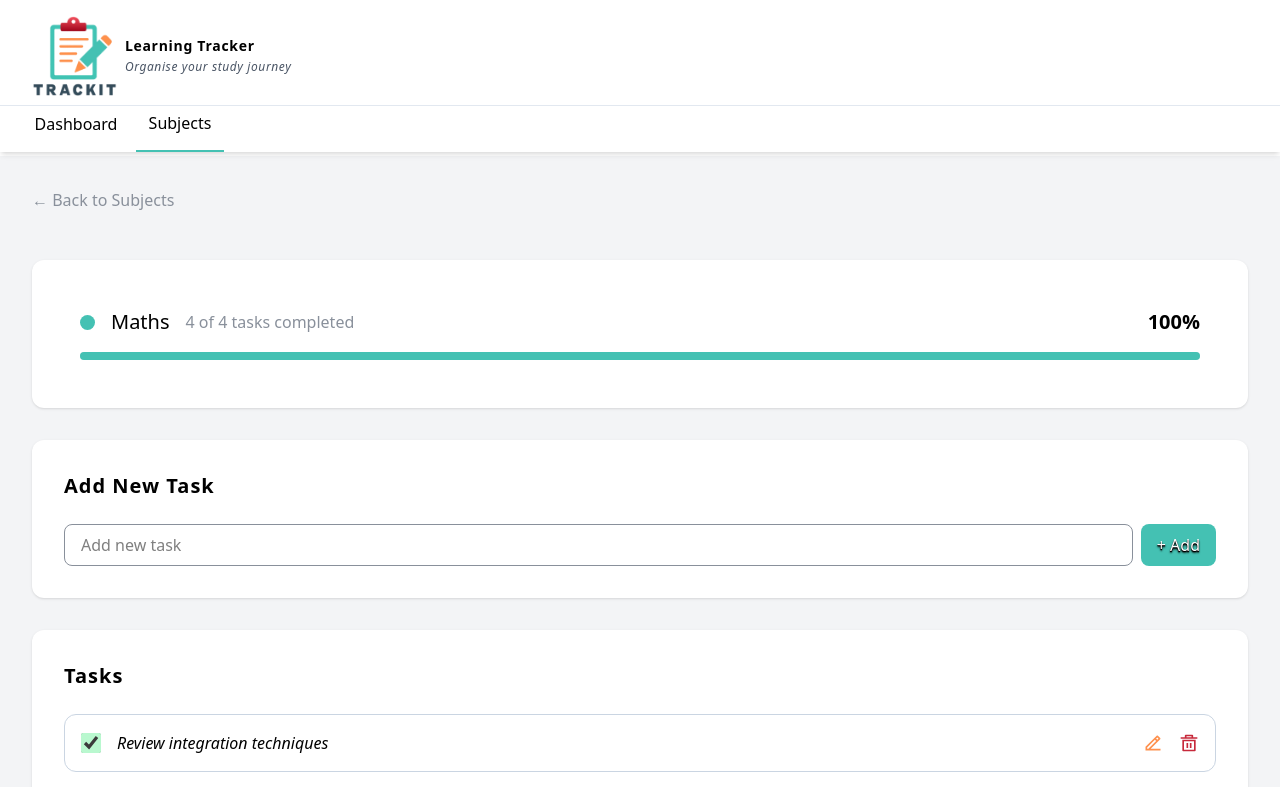
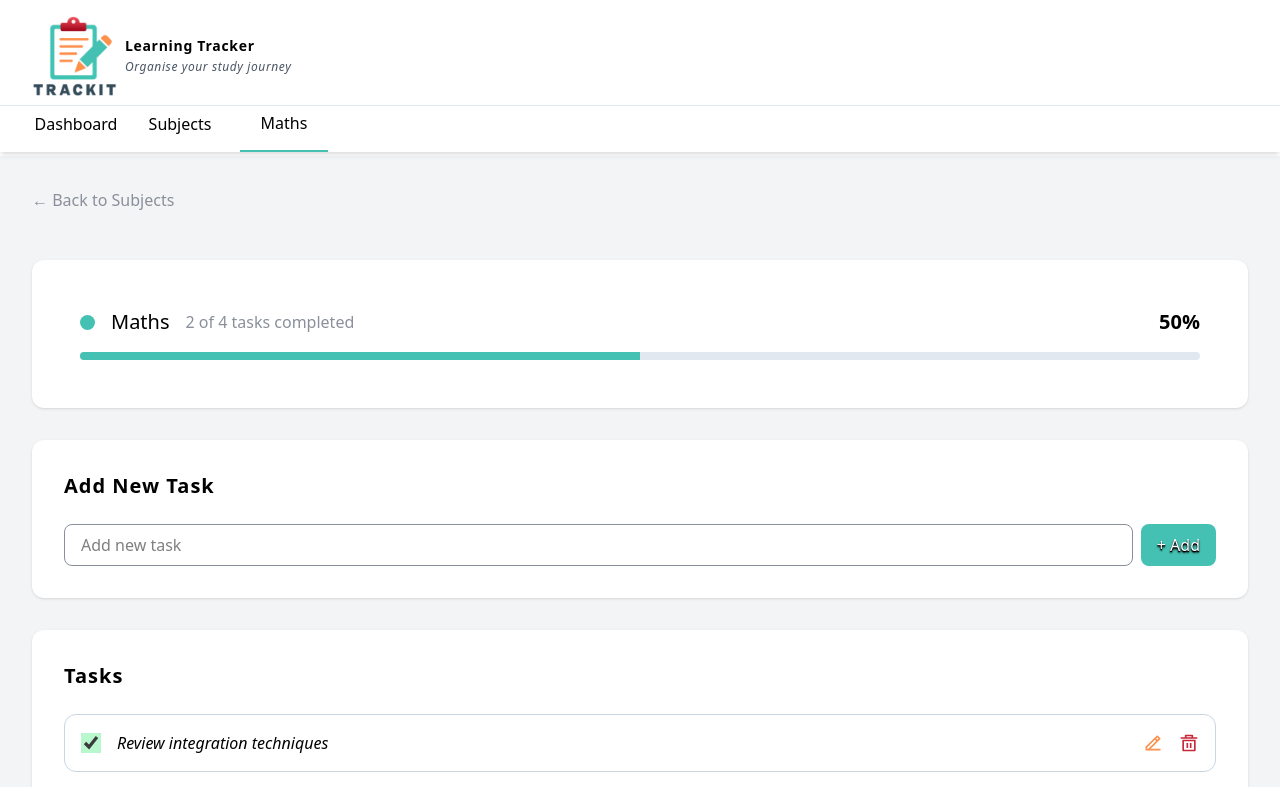
Before and after one commit to A-Karim2003/TrackIt, a React (Vite) app: page /subjects/1 in a window 1280 px wide. Shown: the top 787 px of the page. Built offline with nearby package versions, Linux system fonts and the light colour scheme; data requests are answered from the project's data file.

Commit message:
feat(nav): conditionally highlight subject name when on subject detail route

```diff
--- a/data/db.json
+++ b/data/db.json
@@ -17,12 +17,12 @@
         {
           "id": 3,
           "text": "Understand eigenvalues and eigenvectors",
-          "completed": true
+          "completed": false
         },
         {
           "id": 4,
           "text": "Solve 5 problems on probability distributions",
-          "completed": true
+          "completed": false
         }
       ]
     },
@@ -33,7 +33,7 @@
         {
           "id": 1,
           "text": "Study Newton's laws of motion",
-          "completed": false
+          "completed": true
         },
         {
           "id": 2,
@@ -93,7 +93,7 @@
           "completed": true
         },
         {
-          "id": "e714d5b5-c1d1-4e50-8be0-bb20a2b94ea9",
+          "id": "e289d4f5-e99e-4320-976b-eb1246bc98fb",
           "text": "Task 3",
           "completed": false
         }
--- a/src/AppLayout.jsx
+++ b/src/AppLayout.jsx
@@ -17,7 +17,7 @@ function AppLayout() {
       <main className="bg-gray-100 p-8 flex-1">
         <div className="max-w-[1440px] mx-auto">
           <Outlet />
-          <ToastContainer position="bottom-right" autoClose={3000} />
+          <ToastContainer position="bottom-right" autoClose={2000} />
         </div>
       </main>
     </div>
--- a/src/components/AllSubjects.jsx
+++ b/src/components/AllSubjects.jsx
@@ -18,7 +18,8 @@ function AllSubjects() {
 
       <div className="flex flex-col gap-8 ">
         {subjects.map((subject) => {
-          const { completedPercentage } = getSubjectStats(subject);
+          const { completedPercentage, completedCount } =
+            getSubjectStats(subject);
 
           return (
             <Subject
@@ -31,7 +32,9 @@ function AllSubjects() {
               completedPercentage={completedPercentage}
             >
               <small className="text-[14px] text-customGrey">
-                {`0/${subject.tasks.length}`} tasks completed
+                {completedCount} /{" "}
+                <span className="font-bold">{subject.tasks.length} </span>tasks
+                completed
               </small>
               <Actions
                 item={subject}
--- a/src/components/AppLayout/NavLinks.jsx
+++ b/src/components/AppLayout/NavLinks.jsx
@@ -1,41 +1,39 @@
-import { NavLink } from "react-router-dom";
+import { NavLink, useLocation, useParams } from "react-router-dom";
+import { useSubjects } from "../../context/SubjectsProvider";
+
+const activeClass =
+  "h-full w-22 flex justify-center items-center border-b-2 border-[#44C1B3] cursor-pointer";
+const defaultClass = "h-full w-22 flex justify-center items-center";
 
 function NavLinks() {
+  const { id: subjectId } = useParams();
+  const { subjects } = useSubjects();
+
+  const location = useLocation();
+  const isSubjectPage = location.pathname === "/subjects";
+
+  const subject = subjects.find((subject) => subject.id === subjectId);
+
   return (
     <nav className=" h-10 min-h-14">
       <ul className="flex justify-start items-center gap-4 h-full">
         <NavLink
           to="/dashboard"
-          className={({ isActive }) =>
-            isActive
-              ? "h-full w-22 flex justify-center items-center border-b-2 border-[#44C1B3] "
-              : " h-full w-22 flex justify-center items-center"
-          }
+          className={({ isActive }) => (isActive ? activeClass : defaultClass)}
         >
           Dashboard
         </NavLink>
 
         <NavLink
           to="/subjects"
-          className={({ isActive }) =>
-            isActive
-              ? "h-full w-22 flex justify-center items-center border-b-2 border-[#44C1B3] "
-              : " h-full w-22 flex justify-center items-center"
-          }
+          className={isSubjectPage ? activeClass : defaultClass}
         >
           Subjects
         </NavLink>
 
-        {/* <NavLink
-          to="subjectssomething"
-          className={({ isActive }) =>
-            isActive
-              ? "h-full w-22 flex justify-center items-center border-b-2 border-[#44C1B3] "
-              : " h-full w-22 flex justify-center items-center"
-          }
-        >
-          React
-        </NavLink> */}
+        <h3 className={subjectId ? activeClass : defaultClass}>
+          {subject?.name}
+        </h3>
       </ul>
     </nav>
   );
--- a/src/context/SubjectsProvider.jsx
+++ b/src/context/SubjectsProvider.jsx
@@ -79,6 +79,7 @@ function reducer(state, action) {
 const ENDPOINT = "http://localhost:9000/subjects";
 
 const SubjectsContext = createContext(null);
+
 function SubjectsProvider({ children }) {
   const [{ subjects, status }, dispatch] = useReducer(reducer, {
     subjects: [],
@@ -183,8 +184,6 @@ function SubjectsProvider({ children }) {
   /*=======================TASKS SECTION=======================*/
   //? CREATE TASK
   async function createTask(subjectId, newTask) {
-    dispatch({ type: "loading" });
-
     //* gets the object that needs updating
     try {
       const res = await fetch(`${ENDPOINT}/${subjectId}`, {
@@ -276,8 +275,6 @@ function SubjectsProvider({ children }) {
 
   //? DELETE TASK
   async function deleteTask(subjectId, taskId) {
-    dispatch({ type: "loading" });
-
     try {
       const res = await fetch(`${ENDPOINT}/${subjectId}`, {
         method: "GET",
--- a/src/pages/Dashboard.jsx
+++ b/src/pages/Dashboard.jsx
@@ -18,6 +18,16 @@ function Dashboard() {
     }, []);
   }, [subjects]);
 
+  //* return number of completed tasks
+  const numOfCompleted = allTasks.reduce(
+    (acc, task) => acc + (task.completed ? 1 : 0),
+    0
+  );
+
+  const percentOfComplete = allTasks.length
+    ? Math.round((numOfCompleted / allTasks.length) * 100)
+    : 0;
+
   if (status === "loading") return <LoadingSpinner />;
 
   return (
@@ -31,13 +41,13 @@ function Dashboard() {
       <DashboardInfo
         icon={<LuCircleCheckBig className="h-10 w-10" />}
         title={"Completed Tasks"}
-        quantity={`2/${allTasks.length}`}
+        quantity={`${numOfCompleted}/${allTasks.length}`}
         bgColor={"bg-bgCustomOrange"}
       />
       <DashboardInfo
         icon={<MdTrendingUp className="h-10 w-10" />}
         title={"Overall Progress"}
-        quantity={`40%`}
+        quantity={`${percentOfComplete}%`}
         bgColor={"bg-bgCustomRed"}
       />
 
```
